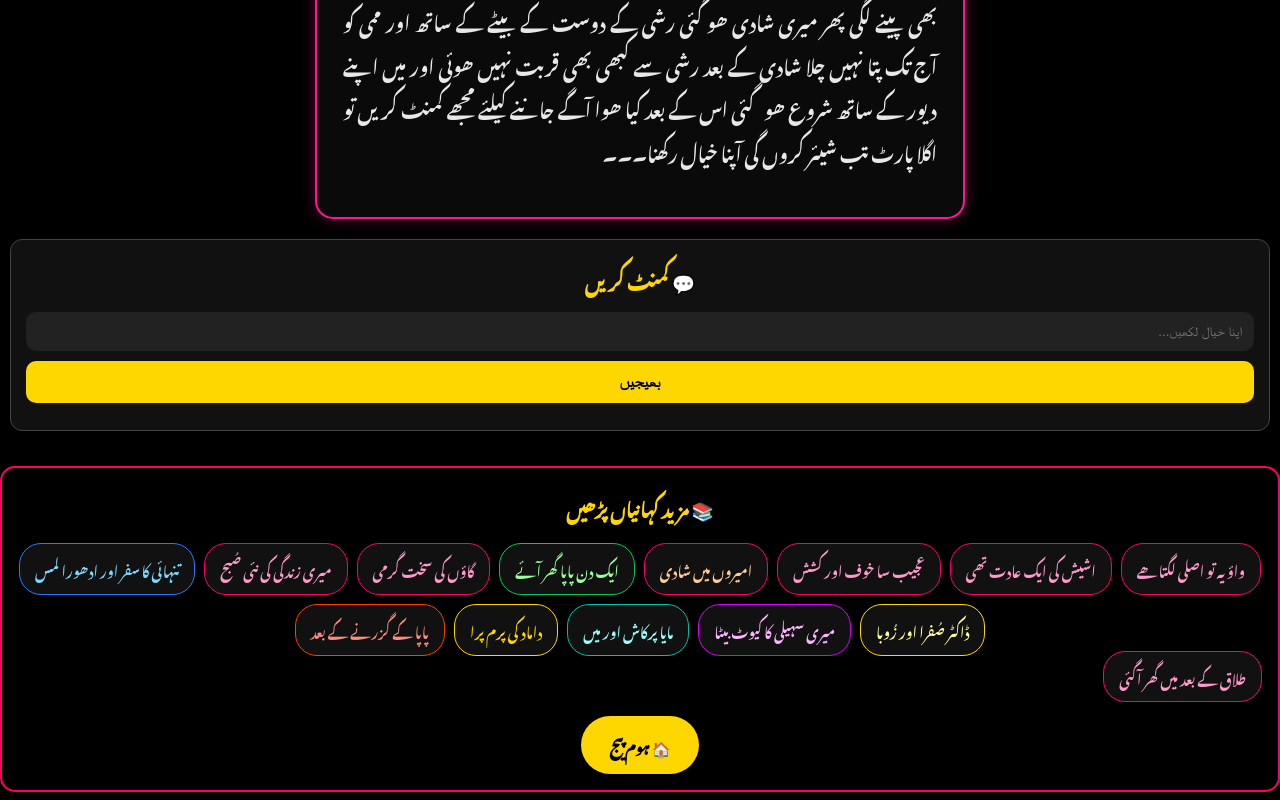
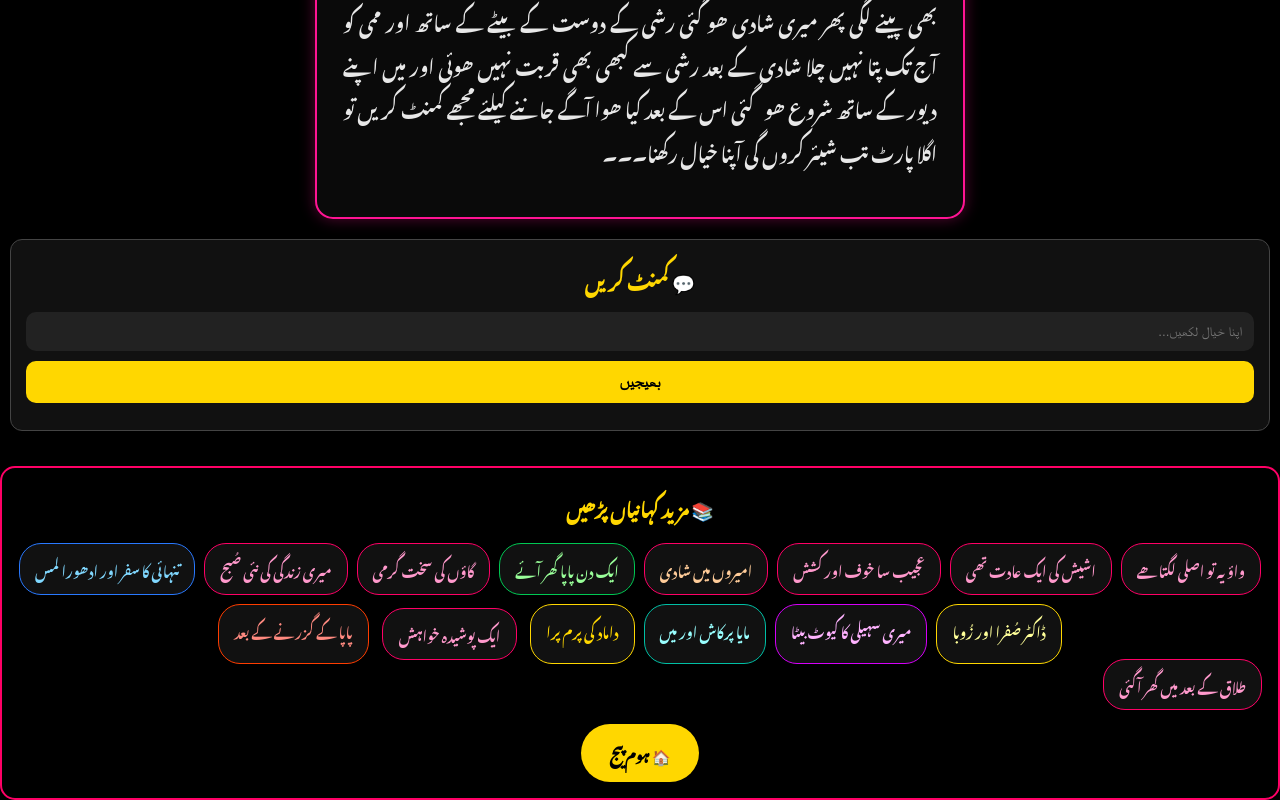
Before and after one commit to shano-jaan-ki-jawani/shano-jaan-ki-jawani.github.io, a plain HTML site: page ajeeb-sa-khuf-or-kashash.html in a window 1280 px wide. Shown: the part 4610-5410 px from the top of the page. Drawn offline with Linux system fonts and the light colour scheme; a web font is replaced by a local one.

Commit message:
Update ajeeb-sa-khuf-or-kashash.html

```diff
--- a/ajeeb-sa-khuf-or-kashash.html
+++ b/ajeeb-sa-khuf-or-kashash.html
@@ -115,6 +115,8 @@ document.addEventListener('keydown',e=>{
 
     <a href="https://shano-jaan-ki-jawani.github.io/damad-ki-parm-para.html" style="background:#111; color:gold; border:1px solid gold; padding:7px 15px; border-radius:22px; text-decoration:none; font-size:14px;">داماد کی پرم پرا</a>
 
+<a href="https://shano-jaan-ki-jawani.github.io/ek-posheedah-khuahish.html" style="background:#111; color:#ff99cc; border:1px solid #ff0066; padding:7px 16px; border-radius:22px; text-decoration:none; font-size:14px; display:inline-block; margin:4px;">ایک پوشیدہ خواہش</a>
+
     <a href="https://shano-jaan-ki-jawani.github.io/papa-ke-guzarne-ke-baad.html" style="background:#111; color:#ff8a80; border:1px solid #ff3d00; padding:7px 15px; border-radius:22px; text-decoration:none; font-size:14px;">پاپا کے گزرنے کے بعد</a>
 
   </div>
```
